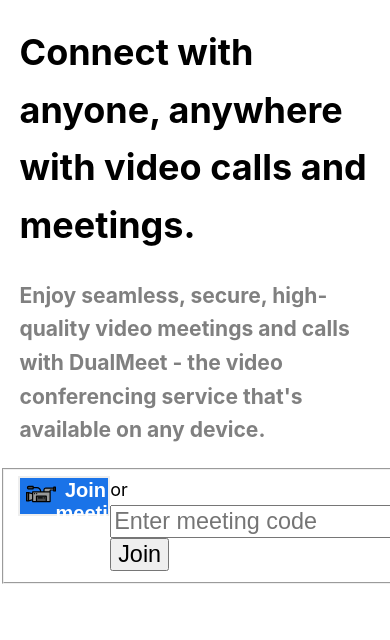
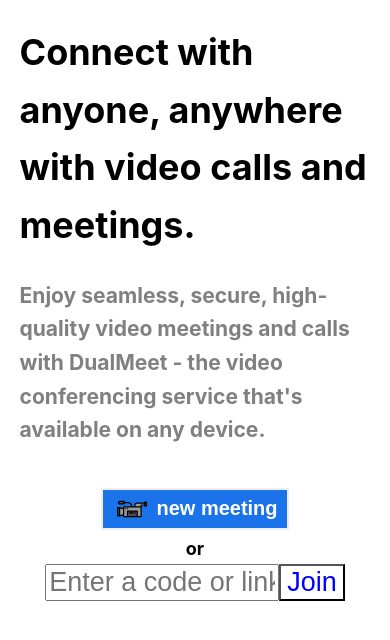
Before and after one commit to panwar2001/DualMeet, a Next.js app: page /Components/Banner in a window 390 px wide. Shown: the top 640 px of the page. Built offline with nearby package versions, Linux system fonts and the light colour scheme.

Commit message:
Made Home page responsive

```diff
--- a/pages/Components/Banner.js
+++ b/pages/Components/Banner.js
@@ -1,23 +1,50 @@
 import Image from 'next/image';
 export default function Banner(){
+  const createNewMeetingButton={
+    backgroundColor:'#1a73e8',
+    color:'#fff',
+    fontWeight:'bold',
+    cursor:'pointer',
+    border:'2px solid #eee',
+    fontSize:'20px'
+  }
+  const joinButton={
+  fontSize:'1.5em',
+  backgroundColor:'transparent',
+  color:'blue',
+  cursor:'pointer'
+  }
     return (
     <>
     <h1 style={{paddingLeft:'5%',paddingRight:'5%'}}><b>Connect with anyone, anywhere with video calls and meetings.</b></h1>
     <h3 style={{color:'grey',paddingLeft:'5%'}}>Enjoy seamless, secure, high-quality video meetings and calls with DualMeet - the video conferencing service that&apos;s available on any device.</h3>
-    <form >
-      <fieldset >
-        <div style={{display:'flex'}}>
-        <div>
-         <button style={{height:'40px',backgroundColor:'#1a73e8',color:'#fff',fontWeight:'bold',cursor:'pointer',border:'2px solid #eee',fontSize:'20px',display:'flex'}}><Image src='/cam.svg' alt='Brand logo' height={30} width={40}/> Join a meeting</button>
-         </div>
-         <div>
-          or
-         <input type='text' name="join" placeholder='Enter meeting code' style={{fontSize:'1.3em'}}/>
-         <button type='button' style={{fontSize:'1.3em'}}> Join</button>
-         </div>
-         </div>
-       </fieldset>
-    </form>
-
+    <div className="CreateOrJoin">
+       <div>
+          <button   style={createNewMeetingButton}><table><tr><td><Image src='/cam.svg' alt='Brand logo' height={30} width={40}/></td><td> new meeting</td></tr></table></button>
+       </div>
+        &nbsp;<b>or</b>&nbsp;
+       <div>
+          <input type='text' name="join" onChange={(e)=>setMeetingId(e.target.value)} placeholder='Enter a code or link' />
+          <button  type='button' style={joinButton}> Join</button>
+       </div>
+     </div>
+     <style jsx>{`
+     .CreateOrJoin{
+      display:flex;
+      padding-top:5%;
+      }
+      @media(max-width:700px){
+        .CreateOrJoin{
+          display:block;
+          padding-top:5%;
+          justify-content:center;
+          text-align:center;
+        }
+      }
+      input{
+        font-size:1.5em;
+        width:60%;
+       }
+     `}</style>
     </>);
 }
--- a/pages/Components/BrandFootage.js
+++ b/pages/Components/BrandFootage.js
@@ -5,8 +5,9 @@
         left:'0',
         top:'0'
     }
+
 return <video  autoPlay  style={css} muted>
-    <source src="video.mp4" type="video/mp4" ></source>
+    <source src="Presenting.mp4" type="video/mp4" ></source>
     Your Browser does not support video tag.
 </video>
 }
```
Also changed, not shown: pages/Components/navigation/NavigationHome.js (+22 -19 lines), 2 other files (tests, documents, lock files or other folders).
